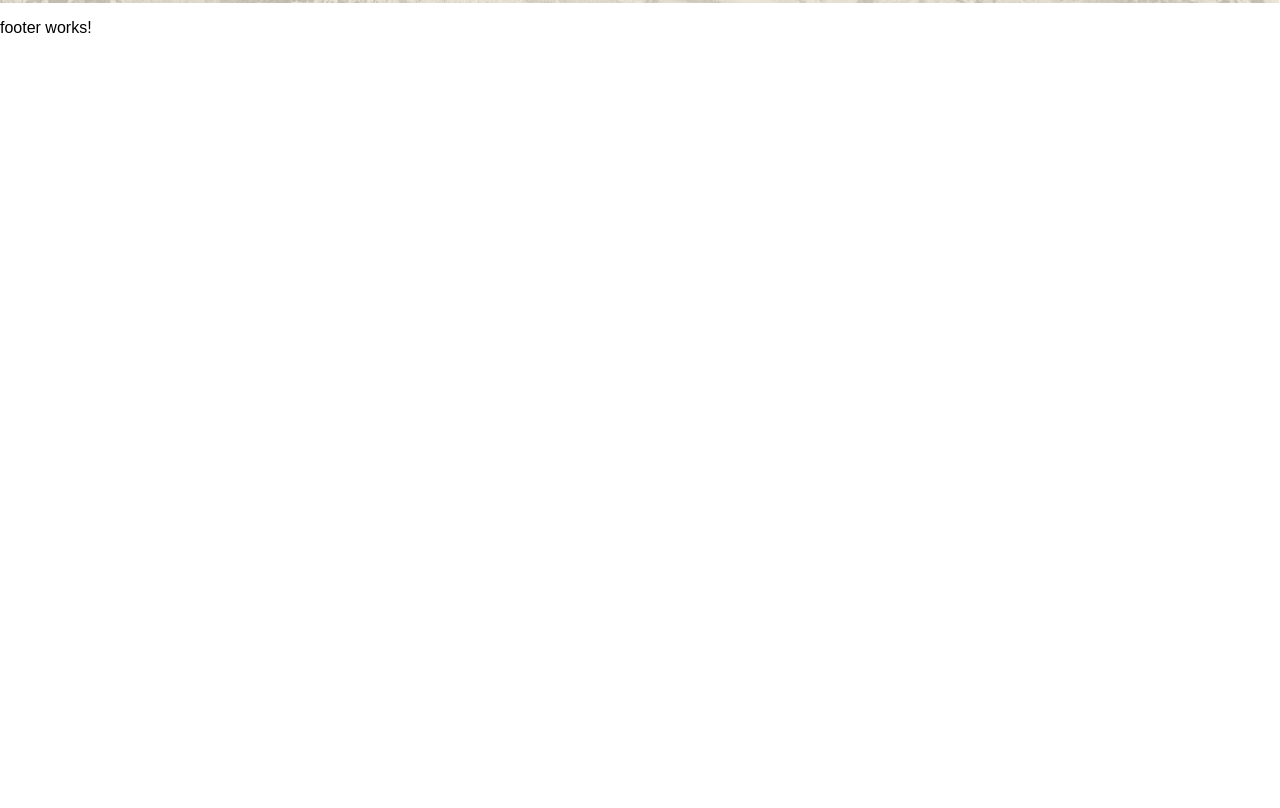
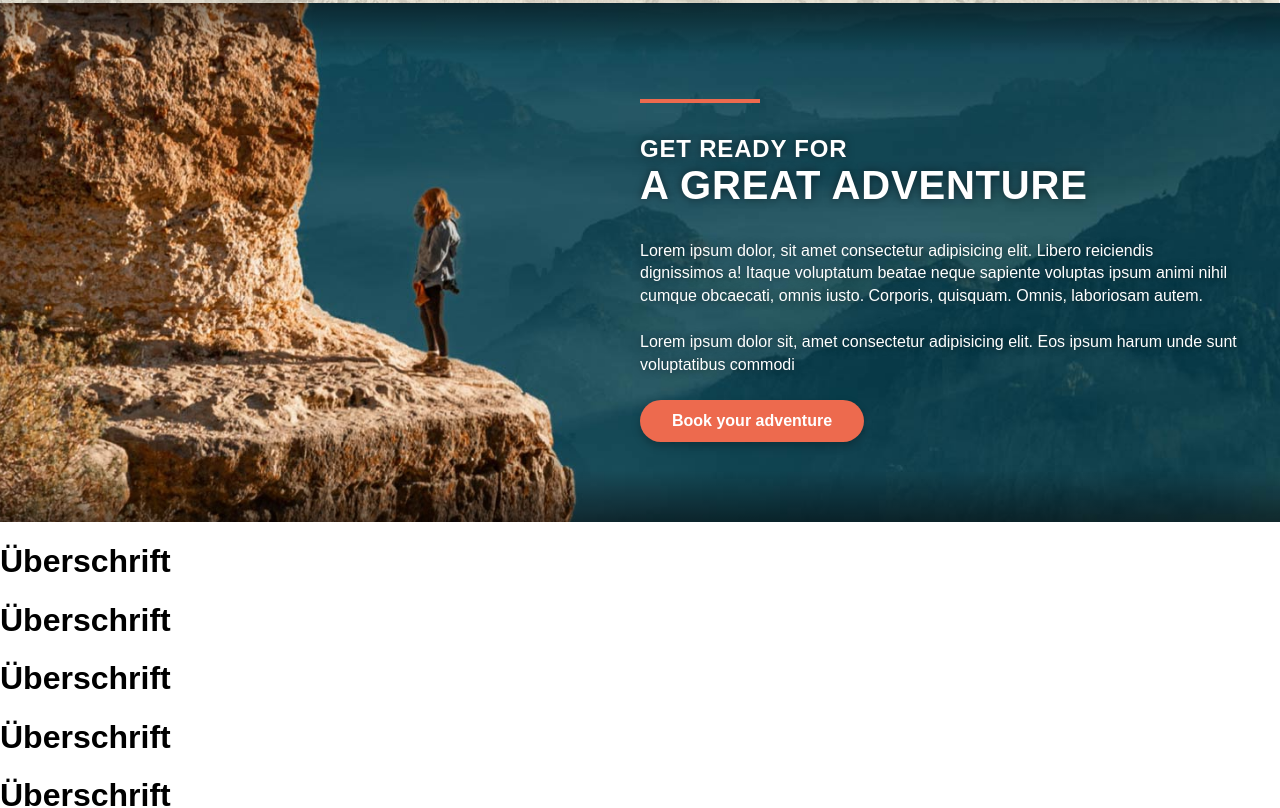
Before and after one commit to MK-NEUKO/uma-website, an Angular app: page / in a window 1280 px wide. Shown: the part 1180-1988 px from the top of the page. Before the commit the page ends 1233 px from the top, so only its background shows below. Built offline with nearby package versions, Linux system fonts and the light colour scheme.

Commit message:
Add Story component with template, styles, and tests; update Home component to include Story

```diff
--- /dev/null
+++ b/src/app/pages/home/components/story/story.component.css
@@ -0,0 +1,58 @@
+/** Breakpoint: 576px+ */
+@media (min-width: 36em) {
+}
+
+/** Breakpoint: 768px+ */
+@media (min-width: 48em) {
+}
+
+/** Breakpoint: 992px+ */
+@media (min-width: 62em) {
+}
+
+/** Breakpoint: 1200px+ */
+@media (min-width: 75em) {
+}
+
+/** Breakpoint: 1400px+ */
+@media (min-width: 87.5em) {
+}
+
+.story {
+  background-image: url(/images/story/background-mobile.jpg);
+  background-repeat: no-repeat;
+  background-size: cover;
+  background-position: 50% 50%;
+  padding-top: 4rem;
+  padding-bottom: 5rem;
+}
+@media (min-width: 62em) {
+  .story {
+    background-image: linear-gradient(
+        180deg,
+        rgba(0, 0, 0, 0.5) 0%,
+        transparent 10%,
+        transparent 90%,
+        rgba(0, 0, 0, 0.5) 100%
+      ),
+      url(/images/story/background-desktop.jpg);
+    background-size: 100% 100%, 110% auto;
+    background-position: 100% 50%;
+    background-attachment: local, fixed;
+  }
+}
+
+@media (min-width: 62em) {
+  .story__inner {
+    padding-left: 50%;
+  }
+}
+
+.story__text {
+  margin: 0;
+  color: white;
+  font-size: 1rem;
+  padding-bottom: 1.5rem;
+  line-height: 1.4em;
+  text-shadow: 0 0 0.5rem rgba(0, 0, 0, 0.5);
+}
--- /dev/null
+++ b/src/app/pages/home/components/story/story.component.html
@@ -0,0 +1,20 @@
+<section class="story">
+  <div class="container">
+    <div class="story__inner">
+      <h2 class="heading heading--white header--top-box">
+        <span class="heading__pre-text">Get ready for </span>a great adventure
+      </h2>
+      <p class="story__text">
+        Lorem ipsum dolor, sit amet consectetur adipisicing elit. Libero
+        reiciendis dignissimos a! Itaque voluptatum beatae neque sapiente
+        voluptas ipsum animi nihil cumque obcaecati, omnis iusto. Corporis,
+        quisquam. Omnis, laboriosam autem.
+      </p>
+      <p class="story__text">
+        Lorem ipsum dolor sit, amet consectetur adipisicing elit. Eos ipsum
+        harum unde sunt voluptatibus commodi
+      </p>
+      <a href="#" class="button">Book your adventure</a>
+    </div>
+  </div>
+</section>
--- a/src/app/pages/home/home.component.html
+++ b/src/app/pages/home/home.component.html
@@ -1 +1,11 @@
 <app-adventures></app-adventures>
+<app-story></app-story>
+<div>
+  <h1>Überschrift</h1>
+  <h1>Überschrift</h1>
+  <h1>Überschrift</h1>
+  <h1>Überschrift</h1>
+  <h1>Überschrift</h1>
+  <h1>Überschrift</h1>
+  <h1>Überschrift</h1>
+</div>
--- a/src/app/pages/home/home.component.ts
+++ b/src/app/pages/home/home.component.ts
@@ -1,9 +1,10 @@
 import { Component } from '@angular/core';
 import { AdventuresComponent } from "./components/adventures/adventures.component";
+import { StoryComponent } from "./components/story/story.component";
 
 @Component({
   selector: 'app-home',
-  imports: [AdventuresComponent],
+  imports: [AdventuresComponent, StoryComponent],
   templateUrl: './home.component.html',
   styleUrl: './home.component.css'
 })
--- a/src/styles.css
+++ b/src/styles.css
@@ -75,7 +75,7 @@ body {
   color: #014153;
   margin-top: 0;
   margin-bottom: 0;
-  font-size: 2rem;
+  font-size: 2.25rem;
   text-transform: uppercase;
   letter-spacing: 0.05rem;
   padding: 2rem 0;
@@ -86,8 +86,22 @@ body {
   }
 }
 
+.heading--white {
+  color: white;
+  text-shadow: 0 0 0.5rem rgba(0, 0, 0, 0.5);
+}
+
 .heading--centered {
   text-align: center;
+}
+
+.header--top-box::before {
+  content: "";
+  display: block;
+  width: 7.5rem;
+  height: 0.25rem;
+  background-color: #ed6a4e;
+  margin-bottom: 2rem;
 }
 
 .heading__pre-text {
```
Also changed, not shown: src/app/pages/home/components/story/story.component.ts (added, +11 -0 lines), 1 other file (tests, documents, lock files or other folders).
